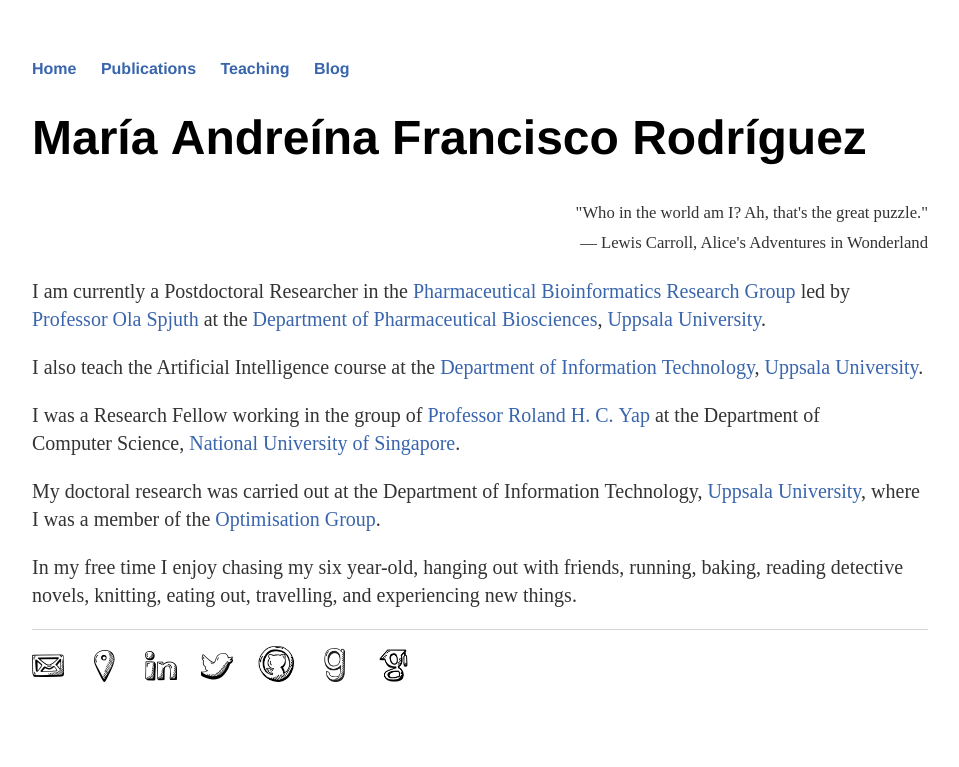
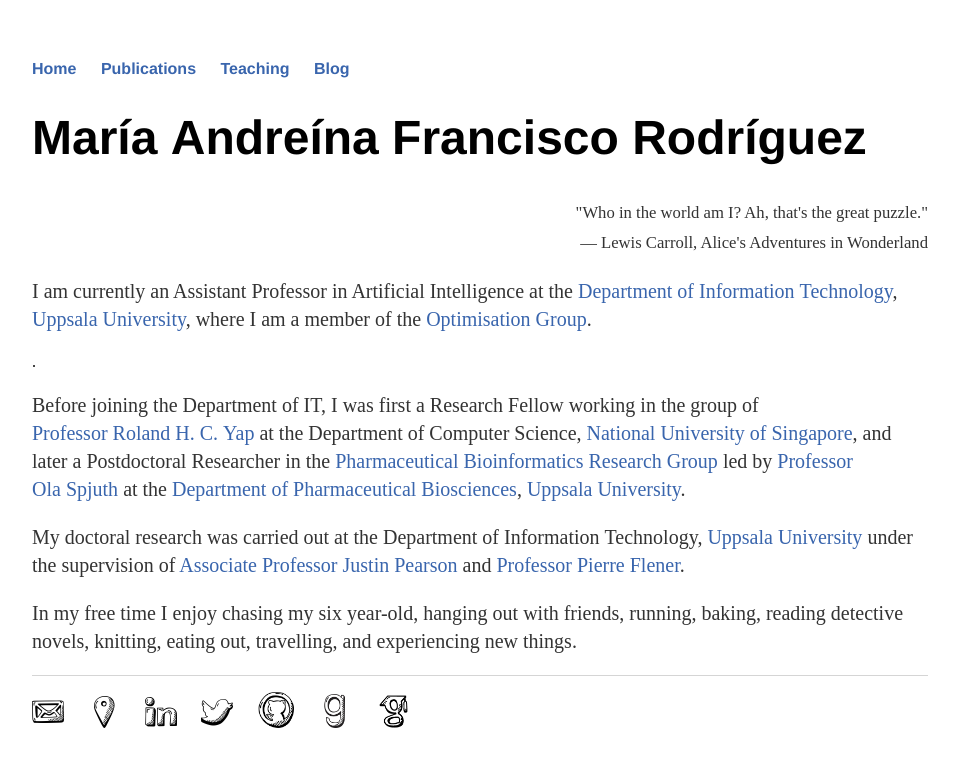
Before and after one commit to andreina-francisco/andreina-francisco.github.io, a Jekyll site: the page built from index.html, in a window 1280 px wide. Shown: the top 767 px of the page, without its empty margins (160-1119 px from the left). Built offline with Jekyll 4.4.1, drawn with Linux system fonts in a browser that asks for light colours; nearby versions of some CDN libraries; a style sheet for code colours, icons or effects is not loaded.

Commit message:
Updating current position
Davide should be happy now! :-)

```diff
--- a/index.html
+++ b/index.html
@@ -9,34 +9,33 @@ title: Maria Andreina Francisco Rodriguez
   puzzle."<br>&mdash; Lewis Carroll, Alice's Adventures in
   Wonderland</small></p>
 
+  <p>I am currently an Assistant Professor in Artificial Intelligence at the <a href="www.it.uu.se">Department of
+      Information&nbsp;Technology</a>, <a
+  href="http://www.uu.se">Uppsala&nbsp;University</a>, where I am a member of the
+		<a href="http://www.it.uu.se/research/group/optimisation">Optimisation&nbsp;Group</a>.</p>.
 
-  <p>I am currently a Postdoctoral Researcher in
+  <p>Before joining the Department of IT, I was first a Research Fellow working in the group
+	of <a href="http://www.comp.nus.edu.sg/cs/bio/ryap/">Professor&nbsp;Roland&nbsp;H.&nbsp;C.&nbsp;Yap</a>
+	at the Department of Computer&nbsp;Science,
+  <a href="http://www.nus.edu.sg/">National&nbsp;University&nbsp;of&nbsp;Singapore</a>,
+	and later a Postdoctoral Researcher in
     the <a href="https://farmbio.uu.se/research/pharmaceutical-bioinformatics/">Pharmaceutical
     Bioinformatics Research Group</a> led by
     <a href="https://katalog.uu.se/empinfo/?id=N2-878">
     Professor Ola&nbsp;Spjuth</a> at
     the <a href="https://farmbio.uu.se/">Department of
     Pharmaceutical&nbsp;Biosciences</a>,
-    <a href="http://www.uu.se">Uppsala&nbsp;University</a>.</p>
+    <a href="http://www.uu.se">Uppsala&nbsp;University</a>. </p>
 
-  <p>I also teach the Artificial Intelligence course at the <a href="www.it.uu.se">Department of
-      Information&nbsp;Technology</a>, <a href="http://www.uu.se">Uppsala&nbsp;University</a>.
-  </p>
-
-  <p>I was a Research Fellow working in the group
-	of <a href="http://www.comp.nus.edu.sg/cs/bio/ryap/">Professor&nbsp;Roland&nbsp;H.&nbsp;C.&nbsp;Yap</a>
-	at the Department of
-	Computer&nbsp;Science, <a href="http://www.nus.edu.sg/">National&nbsp;University&nbsp;of&nbsp;Singapore</a>.</p>
-
-  <p>My doctoral research was carried out at the Department of
-	Information&nbsp;Technology,
-		<a href="http://www.uu.se">Uppsala&nbsp;University</a>,
-		where I was a member of the
-		<a href="http://www.it.uu.se/research/group/optimisation">Optimisation&nbsp;Group</a>.</p>
+  <p>My doctoral research was carried out at the Department of Information&nbsp;Technology,
+	<a href="http://www.uu.se">Uppsala&nbsp;University</a>
+	under the supervision of <a
+	href="https://www.katalog.uu.se/profile/?id=N96-5972">Associate
+	Professor Justin Pearson</a> and <a href="https://www.katalog.uu.se/empinfo/?id=N99-130">Professor Pierre Flener</a>.</p>
 
   <p>In my free time I enjoy chasing my six year-old, hanging out
    with friends, running, baking, reading detective novels, knitting, eating out,
    travelling, and experiencing new things.</p>
 
-	<!--<p>This website is a work in progress.</p> -->
+
 </div><!-- /.blurb -->
```
